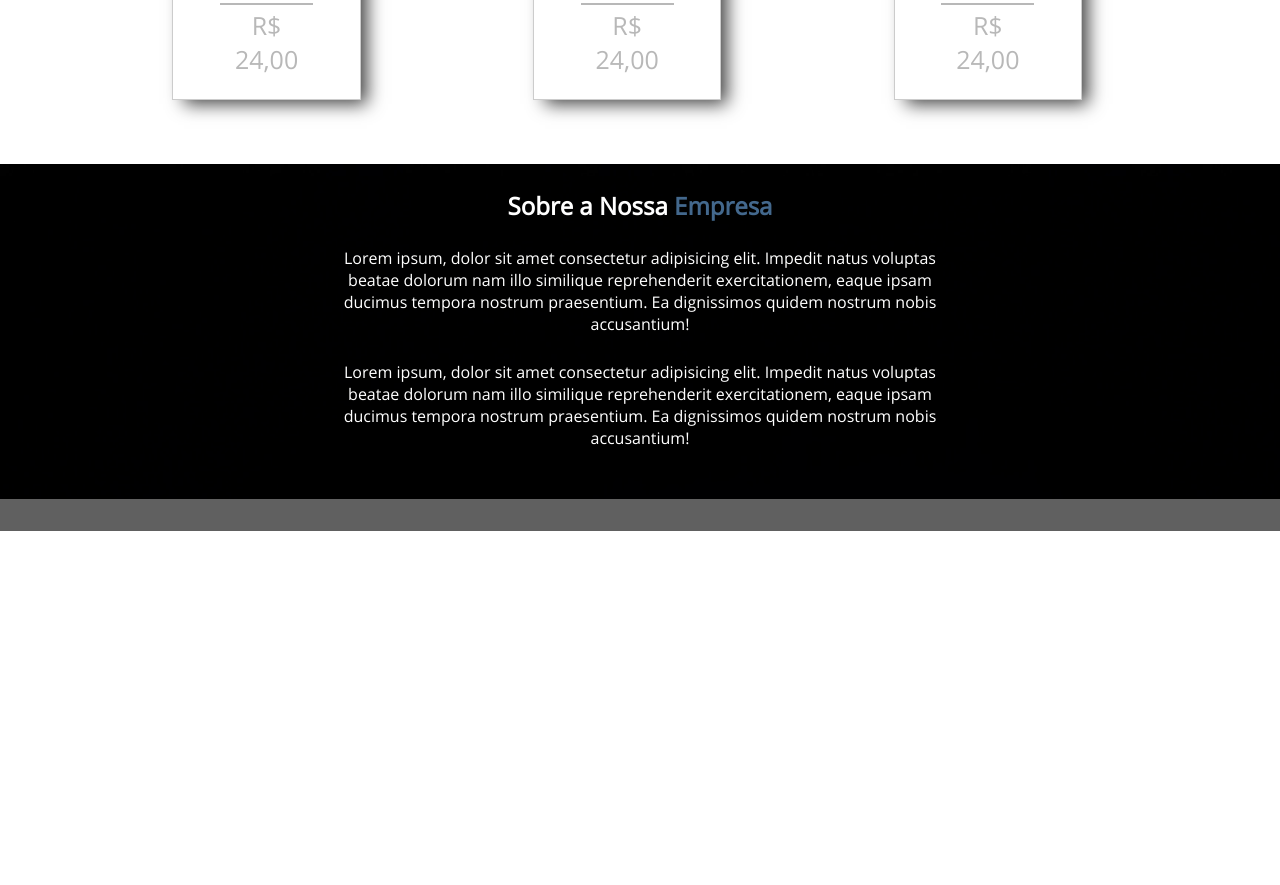
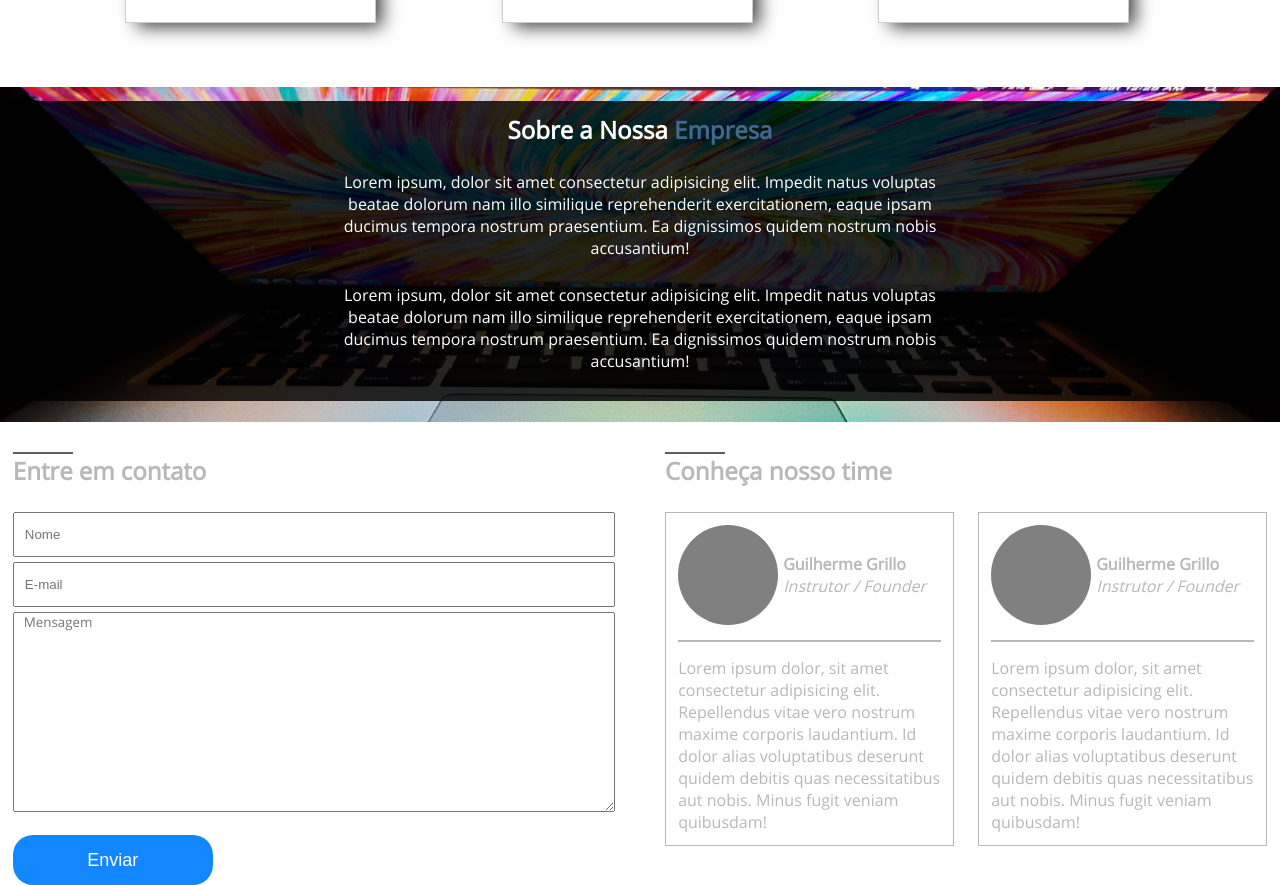
Before and after one commit to Carolbrandes/Projeto_06_Danki_Code, a plain HTML site: page index.html in a window 1280 px wide. Shown: the part 1119-2004 px from the top of the page. Before the commit the page ends 1650 px from the top, so only its background shows below. Drawn offline with Linux system fonts and the light colour scheme.

Commit message:
fiz a secao contato e equipe, aumentei a largura dos card na secao dos  planos.

```diff
--- a/css/style.css
+++ b/css/style.css
@@ -42,6 +42,10 @@ height: 100%;
         align-items: center;
 }
 
+.center-horizontal{
+        justify-content: center;
+}
+
 
 /* texto */
 .text-white{
@@ -71,9 +75,25 @@ height: 100%;
         border-top: 2px solid #b8b8b8;
 }
 
+.border-bottom-gray{
+        border-bottom: 2px solid #b8b8b8;
+}
+
 .borda-top-blue{
         border-top: 2px solid #678ebe;
 }
+
+.borda-titulo{
+        width: 10%;
+        height: 2px;
+        background-color: #5d5d5d;
+}
+
+.border-gray{
+        border: 1px solid #b8b8b8;
+}
+
+
 
 /* alinhamento */
 .align-right{
@@ -109,8 +129,70 @@ height: 100%;
         background-color: #1387ff;
         border-radius: 20px;
         margin-top: 3%;
+        border: none;
 }
 
+
+/* inputs */
+.input-text{
+        width: 100%;
+        height: 45px;
+        line-height: 45px;
+        display: block;
+        padding-left: 10px;
+}
+
+.textarea{
+        width: 100%;
+        height: 200px;
+        padding-left: 10px;
+        resize: vertical;
+        font-family: "Open Sans";
+}
+
+
+/* margins */
+.margin-bottom-5{
+        margin-bottom: 5px;
+}
+
+.margin-bottom-25{
+        margin-bottom: 25px;
+}
+
+.margin-top-15{
+        margin-top: 15px;
+}
+
+
+.margin-top-30{
+        margin-top: 30px;
+}
+
+/* paddings */
+.padding-bottom-15{
+        padding-bottom: 15px;
+}
+
+.padding-2{
+        padding: 2%;
+}
+
+/* widths */
+.w-48{
+        width: 48%;
+}
+
+.w-100{
+        width: 100%;
+}
+
+
+.box-shadow{
+        -webkit-box-shadow: -6px 7px 5px 0px rgba (0,0,0,0,75);
+        -moz-box-shadow: -6px 7px 5px 0px rgba (0,0,0,0,75);
+        box-shadow: -6px 7px 5px 0px rgba (0,0,0,0,75);
+}
 
 
 /* estilos especificos */
@@ -205,7 +287,7 @@ body{
 }
 
 .box{
-        width: 15%;
+        width: 20%;
         border: 1px solid #ccc;
         -webkit-box-shadow: 9px 7px 17px -3px rgba(0,0,0,0.75);
         -moz-box-shadow: 9px 7px 17px -3px rgba(0,0,0,0.75);
@@ -234,18 +316,17 @@ body{
 .background-sobre{
         background-image: url("../images/bg-sobre.jpg");
         background-size: cover;
-        background-position: top;
-        background-attachment: fixed;
+        background-position: center;
         min-height: 300px;
         padding: 2% 0;
 }
 
 .fundo-preto-2{
         width: 100%;
-        height: 355px;
-        background-color: rgba(0, 0, 0, 0.623);
+        height: 300px;
+        background-color: rgba(0, 0, 0, 0.823);
         position: absolute;
-        top: 1295px;
+        top: 1220px;
         left: 0;
         z-index: 1;
 }
@@ -263,3 +344,11 @@ body{
         width: 50%;
         margin: 0 auto 2%;
 }
+
+.img-colaborador{
+        width: 100px;
+        height: 100px;
+        border-radius: 50%;
+        background-color: gray;
+        margin-right: 5px;
+}
--- a/index.html
+++ b/index.html
@@ -15,8 +15,8 @@
                 <div class="container container-header z-index-2">
 
                         <nav class="redes-sociais align-right">
-                                <a href=""><i class="fab fa-facebook-f text-white" aria-hidden="true"></i></a>
-                                <a href=""><i class="fab fa-instagram text-white" aria-hidden="true"></i></a>
+                                <a href=""><i class="fas fa-facebook-f text-white" aria-hidden="true"></i></a>
+                                <a href=""><i class="fas fa-instagram text-white" aria-hidden="true"></i></a>
                         </nav>
 
                         <header class="flex space-between center-vertical header">
@@ -126,6 +126,70 @@
         </section>
 
 
+        <div class="container margin-top-30">
+                <div class="flex space-between">
+                        <section class="w-48">
+                                <div class="borda-titulo"></div>
+                                <h2 class="text-gray margin-bottom-25">Entre em contato</h2>
+
+
+                                <div><input class="input-text margin-bottom-5" type="text" name="" placeholder="Nome">
+                                </div>
+                                <div><input class="input-text margin-bottom-5" type="email" name=""
+                                                placeholder="E-mail"></div>
+                                <div>
+                                        <textarea class="textarea" name="" id="" cols="30" rows="10"
+                                                placeholder="Mensagem"></textarea>
+                                </div>
+
+                                <input class="botao-saiba-mais" type="submit" value="Enviar">
+                        </section>
+
+                        <section class="w-48">
+                                <div class="borda-titulo"></div>
+                                <h2 class="text-gray margin-bottom-25">Conheça nosso time</h2>
+
+                                <div class="flex space-between">
+                                        <div class="w-48 text-gray border-gray padding-2 box-shadow">
+                                                <div
+                                                        class="flex center-vertical w-100 border-bottom-gray padding-bottom-15">
+                                                        <div class="img-colaborador"></div>
+                                                        <div>
+                                                                <p><b>Guilherme Grillo</b></p>
+                                                                <p><i>Instrutor / Founder</i></p>
+                                                        </div>
+                                                </div>
+
+                                                <p class="margin-top-15">Lorem ipsum dolor, sit amet consectetur
+                                                        adipisicing elit. Repellendus
+                                                        vitae vero nostrum maxime corporis laudantium. Id dolor alias
+                                                        voluptatibus deserunt quidem debitis quas necessitatibus aut
+                                                        nobis. Minus fugit veniam quibusdam!</p>
+                                        </div>
+                                        <div class="w-48 text-gray border-gray padding-2 box-shadow">
+                                                <div
+                                                        class="flex center-vertical w-100 border-bottom-gray padding-bottom-15">
+                                                        <div class="img-colaborador"></div>
+                                                        <div>
+                                                                <p><b>Guilherme Grillo</b></p>
+                                                                <p><i>Instrutor / Founder</i></p>
+                                                        </div>
+                                                </div>
+
+                                                <p class="margin-top-15">Lorem ipsum dolor, sit amet consectetur
+                                                        adipisicing elit. Repellendus
+                                                        vitae vero nostrum maxime corporis laudantium. Id dolor alias
+                                                        voluptatibus deserunt quidem debitis quas necessitatibus aut
+                                                        nobis. Minus fugit veniam quibusdam!</p>
+                                        </div>
+                                </div>
+                        </section>
+                </div>
+        </div>
+
+
+
+
 
 
 </body>
```
